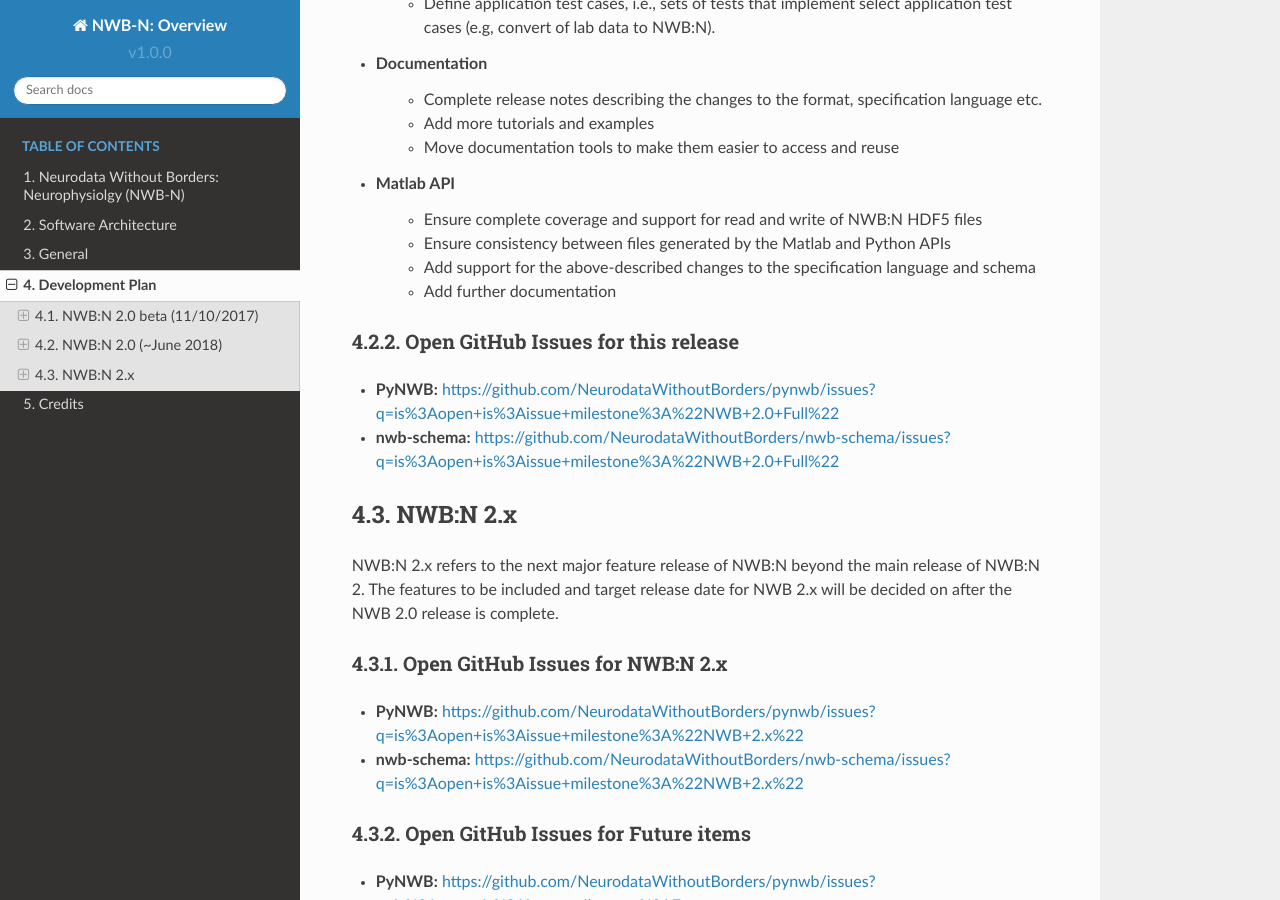
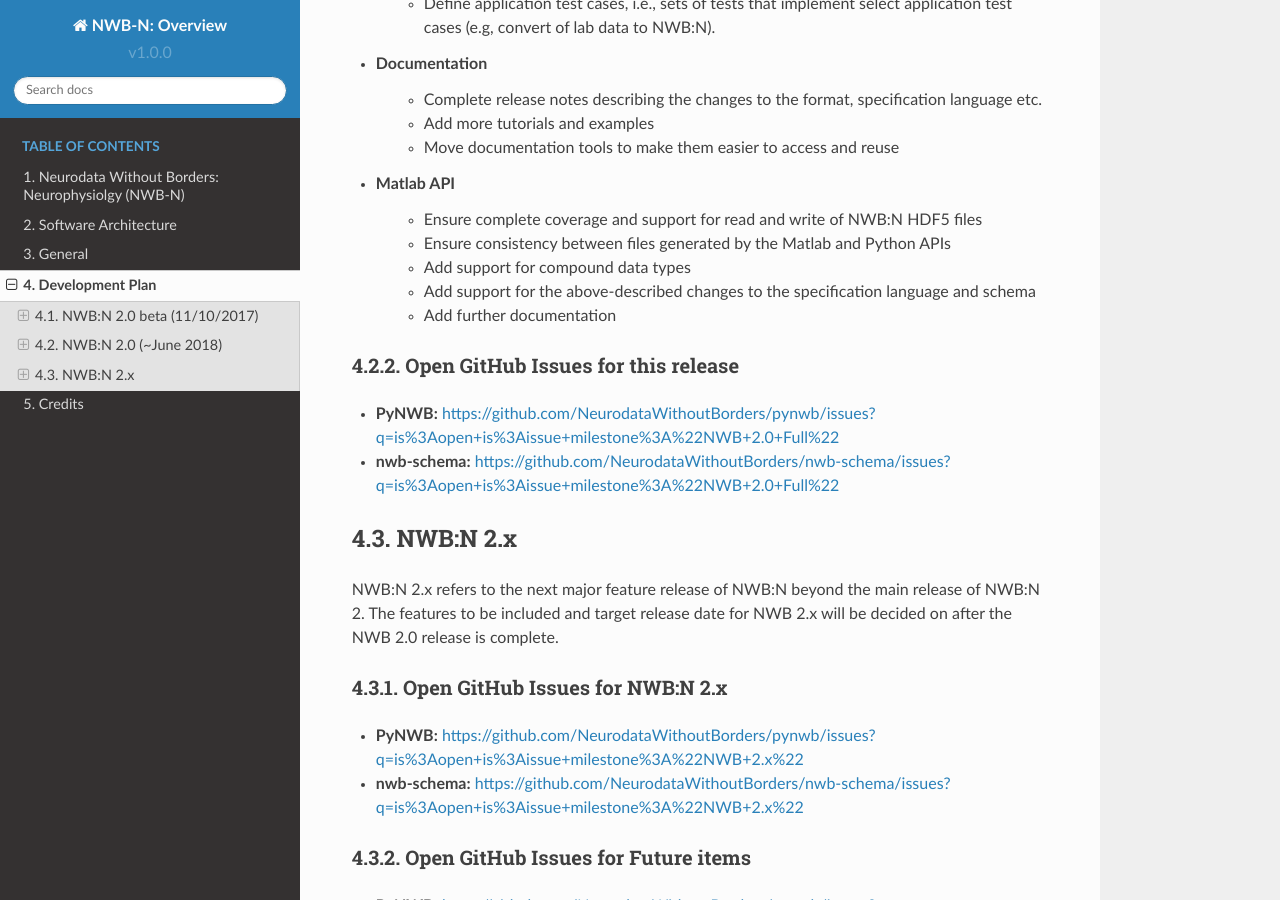
Before and after one commit to NeurodataWithoutBorders/nwb-schema, a Sphinx documentation site: the page built from docs/general/source/development_plan.rst, in a window 1280 px wide and 900 px high, scrolled down 4475 px. Built offline with Sphinx 7.4.7 and the Read the Docs theme 2.0.0, drawn with Linux system fonts in a browser that asks for light colours.

Commit message:
Added NWB 2 ToDo item for Matlab

```diff
--- a/docs/general/source/development_plan.rst
+++ b/docs/general/source/development_plan.rst
@@ -176,6 +176,7 @@
 
     * Ensure complete coverage and support for read and write of NWB:N HDF5 files
     * Ensure consistency between files generated by the Matlab and Python APIs
+    * Add support for compound data types
     * Add support for the above-described changes to the specification language and schema
     * Add further documentation
 
```
